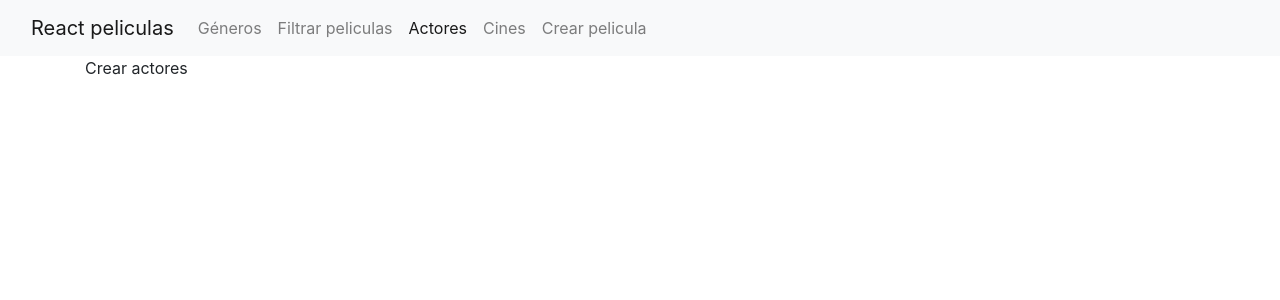
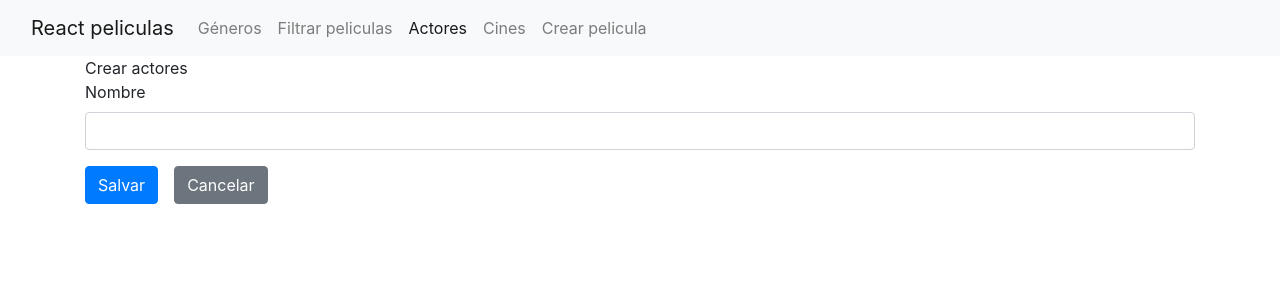
Before and after one commit to PanchoReview/react-peliculas, a React (Create React App) app: page /actores/crear in a window 1280 px wide. Shown: the top 300 px of the page. Built offline with nearby package versions, Linux system fonts and the light colour scheme.

Commit message:
Added FormularioActores.tsx component to be shared by CrearActores.tsx and EditarActores.tsx
Signed-off-by: Francisco Astorga <fastorga@nimok.com>

```diff
--- a/src/Components/Actores/CrearActores.tsx
+++ b/src/Components/Actores/CrearActores.tsx
@@ -1,5 +1,13 @@
+import FormularioActores from "./FormularioActores";
+
 export default function CrearActores() {
-    return(
-        <>Crear actores</>
+    return (
+        <>
+            Crear actores
+            <FormularioActores modelo={{ nombre: "", fechaNacimiento: undefined }}
+                onSubmit={valores => console.log(valores)}
+            />
+        </>
+
     )
 }
--- a/src/Components/Actores/EditarActores.tsx
+++ b/src/Components/Actores/EditarActores.tsx
@@ -1,5 +1,12 @@
+import React from "react";
+import FormularioActores from "./FormularioActores";
+
 export default function EditarActores() {
-    return(
-        <>Editar actores</>
+    return (
+        <>Editar actores
+            <FormularioActores modelo={{ nombre: "Tom Holland", fechaNacimiento: new Date("1994-03-09T:00:00:00") }}
+                onSubmit={valores => console.log(valores)}
+            />
+        </>
     )
 }
--- /dev/null
+++ b/src/Components/Actores/FormularioActores.tsx
@@ -0,0 +1,31 @@
+import { Form, Formik, FormikHelpers } from "formik";
+import React from "react";
+import { Link } from "react-router-dom";
+import Button from "../Utils/Button";
+import FormGroupText from "../Utils/FormGroupText";
+import { actorCreacionDTO } from "./actores.model";
+import * as Yup from "yup"
+
+export default function FormularioActores(props: formularioActoresProps) {
+    return(
+        <Formik initialValues={props.modelo} onSubmit={props.onSubmit}
+            validationSchema={Yup.object({
+                nombre: Yup.string().required("El nombre es requerido").primeraLetraMayuscula()
+            })}
+        >
+            {(formikProps) => (
+                <Form>
+                    <FormGroupText campo="nombre" label="Nombre" />
+
+                    <Button disabled={formikProps.isSubmitting} type="submit" >Salvar</Button>
+                    <Link className="btn btn-secondary" to="/actores">Cancelar</Link>
+                </Form>
+            )}
+        </Formik>
+    )
+}
+
+interface formularioActoresProps {
+    modelo: actorCreacionDTO
+    onSubmit(valores: actorCreacionDTO, acciones: FormikHelpers<actorCreacionDTO>): void
+}
--- /dev/null
+++ b/src/Components/Actores/actores.model.d.ts
@@ -0,0 +1,4 @@
+export interface actorCreacionDTO {
+    nombre: string
+    fechaNacimiento?: Date
+}
```
